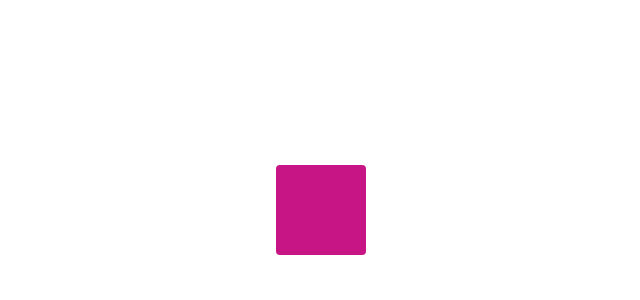
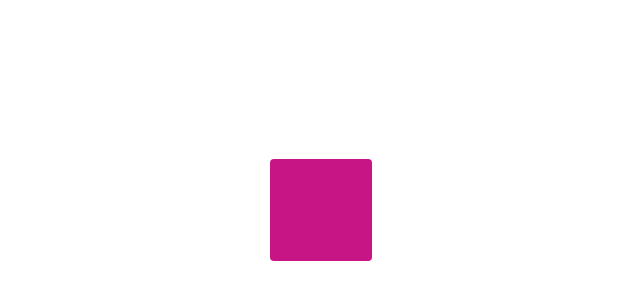
Before and after one commit to nstolpe/color-picker, a React (Create React App) app: page / in a window 1280 px wide. Shown: the part 190-490 px from the top of the page, without its empty margins (319-959 px from the left). Built offline with nearby package versions, Linux system fonts and the light colour scheme.

Commit message:
Added triggerWidth and triggerHeight props. added .npmrc

```diff
--- a/package.json
+++ b/package.json
@@ -1,6 +1,6 @@
 {
   "name": "color-picker",
-  "version": "0.0.3",
+  "version": "0.0.5",
   "main": "dist/index.js",
   "private": false,
   "files": [
--- a/src/components/ColorPicker.jsx
+++ b/src/components/ColorPicker.jsx
@@ -18,6 +18,8 @@ const ColorPicker = ({
   padHeight,
   slideWidth,
   slideHeight,
+  triggerWidth,
+  triggerHeight,
   title,
   titleFontFamily,
   onColorChange,
@@ -27,6 +29,8 @@ const ColorPicker = ({
       <InitializeWrapper initialColor={initialColor}>
         <Trigger
           title={title}
+          width={triggerWidth}
+          height={triggerHeight}
         />
         {modalContainerElement &&
           <Modal
@@ -61,6 +65,8 @@ ColorPicker.defaultProps = {
   padHeight: 256,
   slideWidth: 48,
   slideHeight: 256,
+  triggerWidth: '6.4em',
+  triggerHeight: '6.4em',
   title: 'Color Picker',
   titleFontFamily: 'sans-serif',
   valueFontFamily: 'sans-serif',
@@ -74,6 +80,8 @@ ColorPicker.propTypes = {
   padHeight: PropTypes.number,
   slideWidth: PropTypes.number,
   slideHeight: PropTypes.number,
+  triggerWidth: PropTypes.oneOfType([PropTypes.string, PropTypes.number]),
+  triggerHeight: PropTypes.oneOfType([PropTypes.string, PropTypes.number]),
   title: PropTypes.string,
   titleFontFamily: PropTypes.string,
   valueFontFamily: PropTypes.string,
--- a/src/components/Trigger.jsx
+++ b/src/components/Trigger.jsx
@@ -95,13 +95,19 @@ const comparator = ({
   color,
   isActive,
   modalElement,
+  height,
+  width,
 }, {
   color: oldColor,
   isActive: oldIsActive,
   modalElement: oldModalElement,
+  height: oldHeight,
+  width: oldWidth,
 }) => {
   if (
     isActive !== oldIsActive ||
+    height !== oldHeight,
+    width !== oldWidth,
     modalElement !== oldModalElement ||
     color?.h !== oldColor?.h ||
     color?.s !== oldColor?.s ||
@@ -116,6 +122,8 @@ const Trigger = ({
   isActive,
   modalElement,
   title,
+  height,
+  width,
 }) => {
   const dispatch = useDispatch();
   const toggleActive = event => {
@@ -174,8 +182,28 @@ const Trigger = ({
       onClick={toggleActive}
       ref={triggerRefCallback}
       title={title}
+      height={height}
+      width={width}
     />
   );
 };
 
+Trigger.propTypes = {
+  color: PropTypes.oneOfType([PropTypes.string, PropTypes.number]),
+  isActive: PropTypes.bool,
+  modalElement: PropTypes.object.isRequired,
+  title: PropTypes.string,
+  height: PropTypes.oneOfType([PropTypes.string, PropTypes.number]),
+  width: PropTypes.oneOfType([PropTypes.string, PropTypes.number]),
+};
+
+Trigger.defaultProps = {
+  color: 0xffffff,
+  isActive: false,
+  title: '',
+  height: '5.6em',
+  width: '5.6em',
+};
+
+
 export default withSelector(StoreContext, selector, comparator)(Trigger);
```
Also changed, not shown: 1 other file (tests, documents, lock files or other folders).
